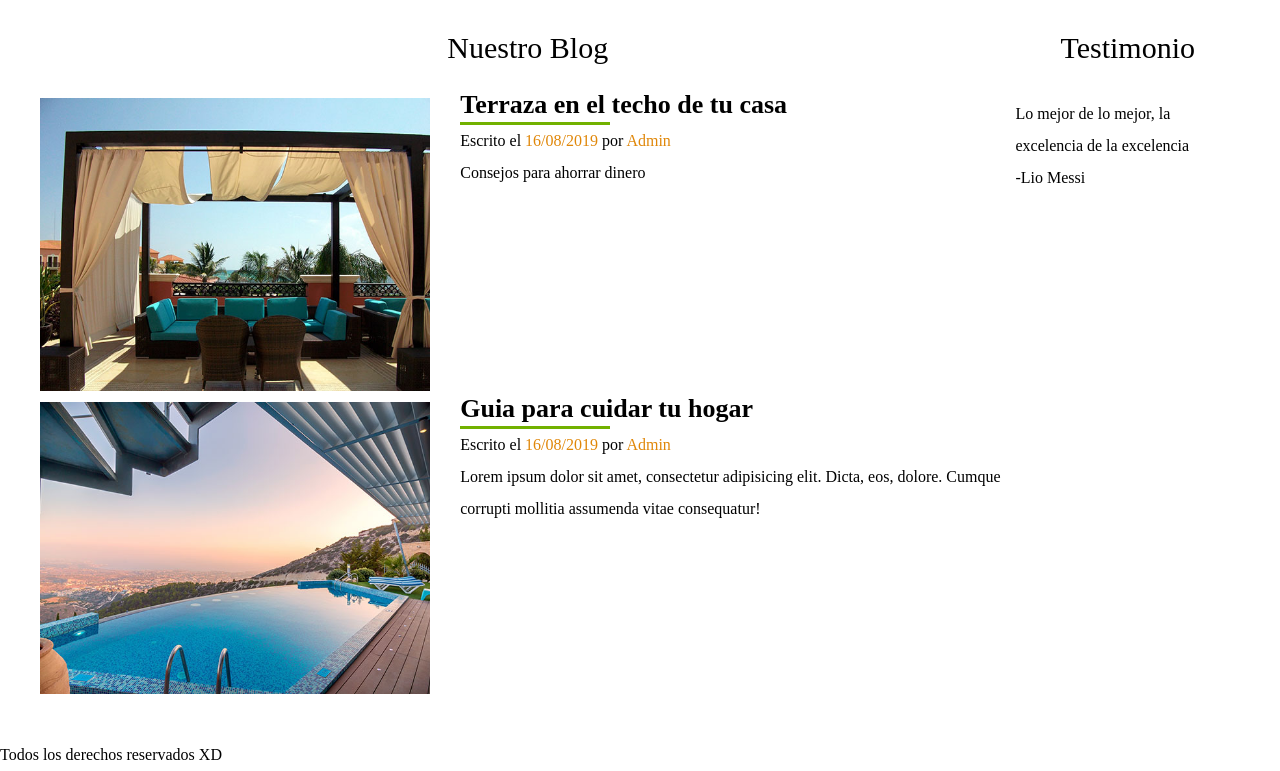
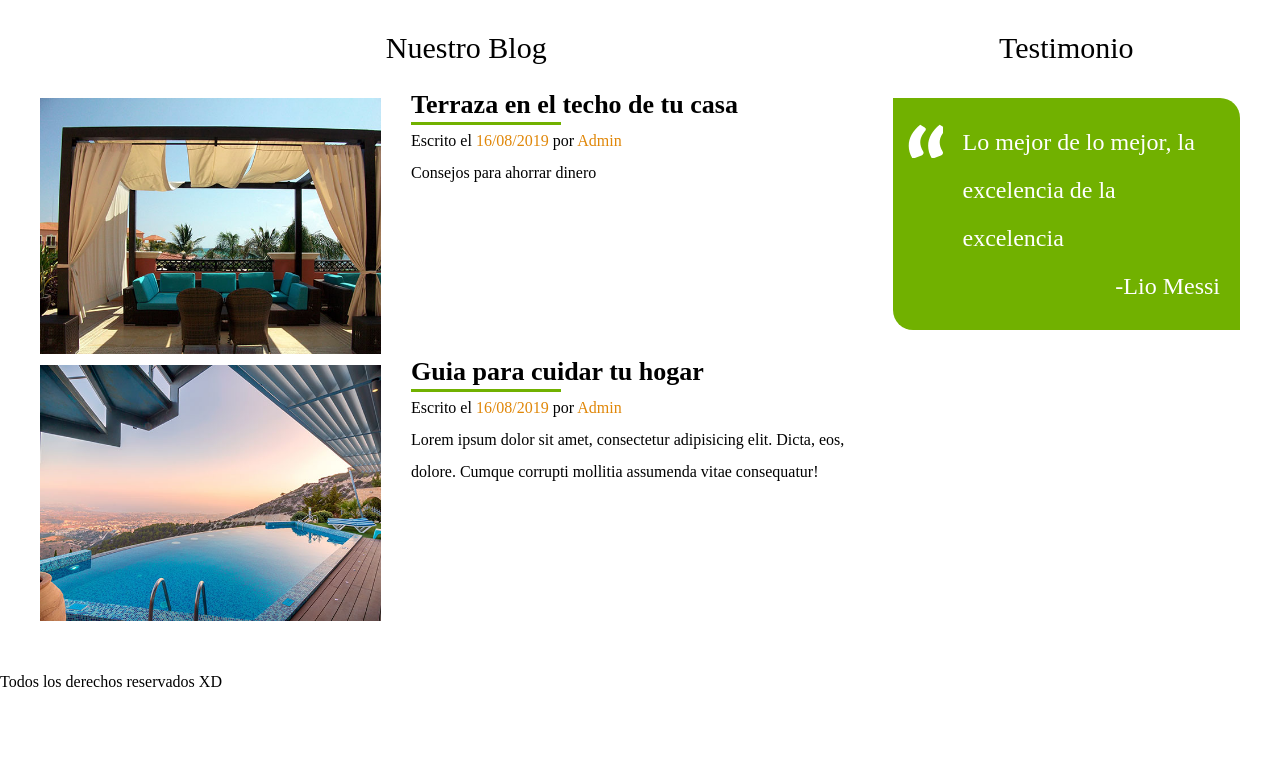
Before and after one commit to DrNykterstein/GoodsRoots, a plain HTML site: page index.html in a window 1280 px wide. Shown: the part 2362-3133 px from the top of the page. After the commit the page ends 3060 px from the top, so only its background shows below. Drawn offline with Linux system fonts and the light colour scheme.

Commit message:
Parte lista
Hay que cambiar la fuente y terminar el footer

```diff
--- a/css/style.css
+++ b/css/style.css
@@ -242,3 +242,31 @@ h4{
 .texto-entrada p span{
 	color: #E08709;
 }
+
+.testimonial{
+	background-color: #71b100;
+	font-size: 2.4rem;
+	padding: 2rem;
+	color: #ffffff;
+	border-top-right-radius: 2rem;
+	border-bottom-left-radius:2rem;
+}
+
+.testimonial p {
+	text-align: right;
+}
+
+.testimonial blockquote::before{
+	content: '';
+	background-image: url(../img/comilla.svg);
+	width: 4rem;
+	height: 4rem;
+	position: absolute;
+	left:-1rem;
+}
+
+.testimonial blockquote{/*El padre, siempre esta en relative */
+	position:relative;
+	padding-left:5rem;
+	font-weight:240;
+}
--- a/index.html
+++ b/index.html
@@ -125,8 +125,10 @@
 		<!--Seccion del testimonio -->
 		<section class="testimoniales">
 			<h3 class="encabezado-nosotros seccion">Testimonio</h3>
-			<blockquote>Lo mejor de lo mejor, la excelencia de la excelencia</blockquote>
-			<p>-Lio Messi</p>
+			<div class="testimonial">
+				<blockquote>Lo mejor de lo mejor, la excelencia de la excelencia</blockquote>
+				<p>-Lio Messi</p>
+			</div>
 		</section>
 	</div><!-- Seccion inferior -->
 	<!--Footer -->
```
